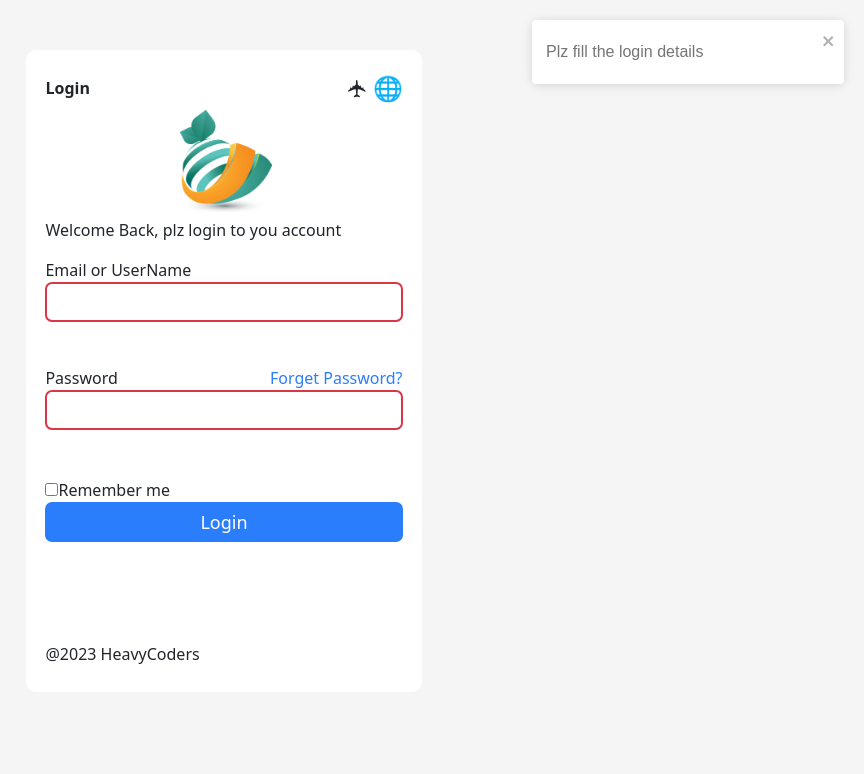
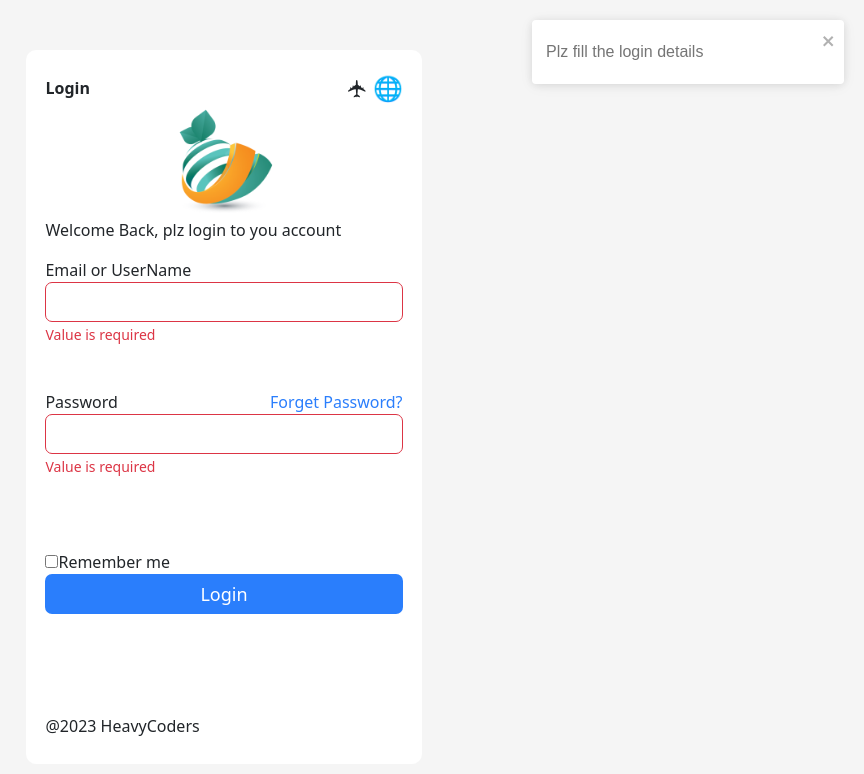
Before and after one commit to Bilalthoughts/vue-project, a Vue app: page /signin in a window 1280 px wide. Both pictures are taken after a click on the button "Login". Shown: the top 774 px of the page, without its empty margins (416-1280 px from the left). Built offline with nearby package versions, Linux system fonts and the light colour scheme; what secure-ls would draw is missing.

Commit message:
formvalidation-2

```diff
--- a/src/pages/SignIn.vue
+++ b/src/pages/SignIn.vue
@@ -25,10 +25,10 @@
             name=""
             id="email"
             class="inputclass"
-            :class="[ 'inputclass ', this.form.buttonClick === true && (this.form.email === '' || this.form.bordercolor) && 'border-danger border-2' ]"
+            :class="{ 'border-danger': !v$.form.email.$pending && v$.form.email.$error }"
           />
           <div class="text-danger" v-for="(error, index) of v$.form.email.$errors" :key="index">
-        <div  v-if="this.form.buttonClick " class="error-msg"><small>{{this.form.bordercolor = true  &&(error.$message)  }}</small></div>
+        <div  v-if="this.buttonClick " class="error-msg"><small>{{error.$message}}</small></div>
       </div>
         </div>
 
@@ -45,13 +45,13 @@
           v-model.trim="v$.form.password.$model"
           name=""
           id="password"
-          :class="[ 'inputclass ', this.form.buttonClick === true && (this.form.password === '' || this.form.bordercolor) && 'border-danger border-2' ]"
-
-
+          class="inputclass"
+          @blur="v$.form.password.$touch"
+          :class="{ 'border-danger': !v$.form.password.$pending && v$.form.password.$error }"
 
         />
         <div  class="text-danger" v-for="(error, index) of v$.form.password.$errors" :key="index">
-        <div v-if="this.form.buttonClick " class="error-msg"><small >{{(this.form.bordercolor = true )  &&(error.$message)  }}{{ this.form.bordercolor = true }}</small></div>
+        <div v-if="this.buttonClick " class="error-msg"><small >{{error.$message  }}</small></div>
       </div>
         <br />
         <br />
@@ -91,11 +91,12 @@ export default {
   data() {
     return {
       isAuth: false,
+      buttonClick: false,
       form: {
         email: "",
         password: "",
-        buttonClick: false,
-        bordercolor: false
+        buttonClick: false
+
       },
     };
   },
@@ -116,8 +117,9 @@ export default {
 
   methods: {
     logindata() {
-      this.form.buttonClick = true
-      console.log(this.form.buttonClick)
+      this.v$.$touch()
+      this.buttonClick = true
+      console.log(this.buttonClick)
       if (!this.form.email && !this.form.password){
           toast('Plz fill the login details',{
             autoClose:1000,
```
